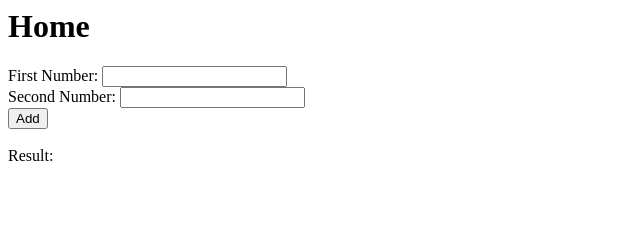
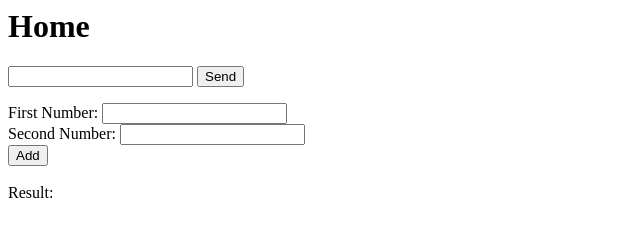
Before and after one commit to shashankamouli/WorkshopVIT, a website: page home.html in a window 1280 px wide. Shown: the whole page, without its empty margins (0-640 px from the left). Drawn offline with Linux system fonts and the light colour scheme.

Commit message:
two form in html page

```diff
--- a/home.html
+++ b/home.html
@@ -1,10 +1,10 @@
 <html>
     <body>
         <h1>Home</h1>
-        <!--<form action="/name" method="GET">
+        <form action="/name" method="GET">
             <input type="text" name="name" />
             <input type="submit" value="Send" />
-        </form>-->
+        </form>
         <form action="/add" method="GET">
             First Number: <input type="text" name="num1" /><br />
             Second Number: <input type="text" name="num2" /><br />
```
